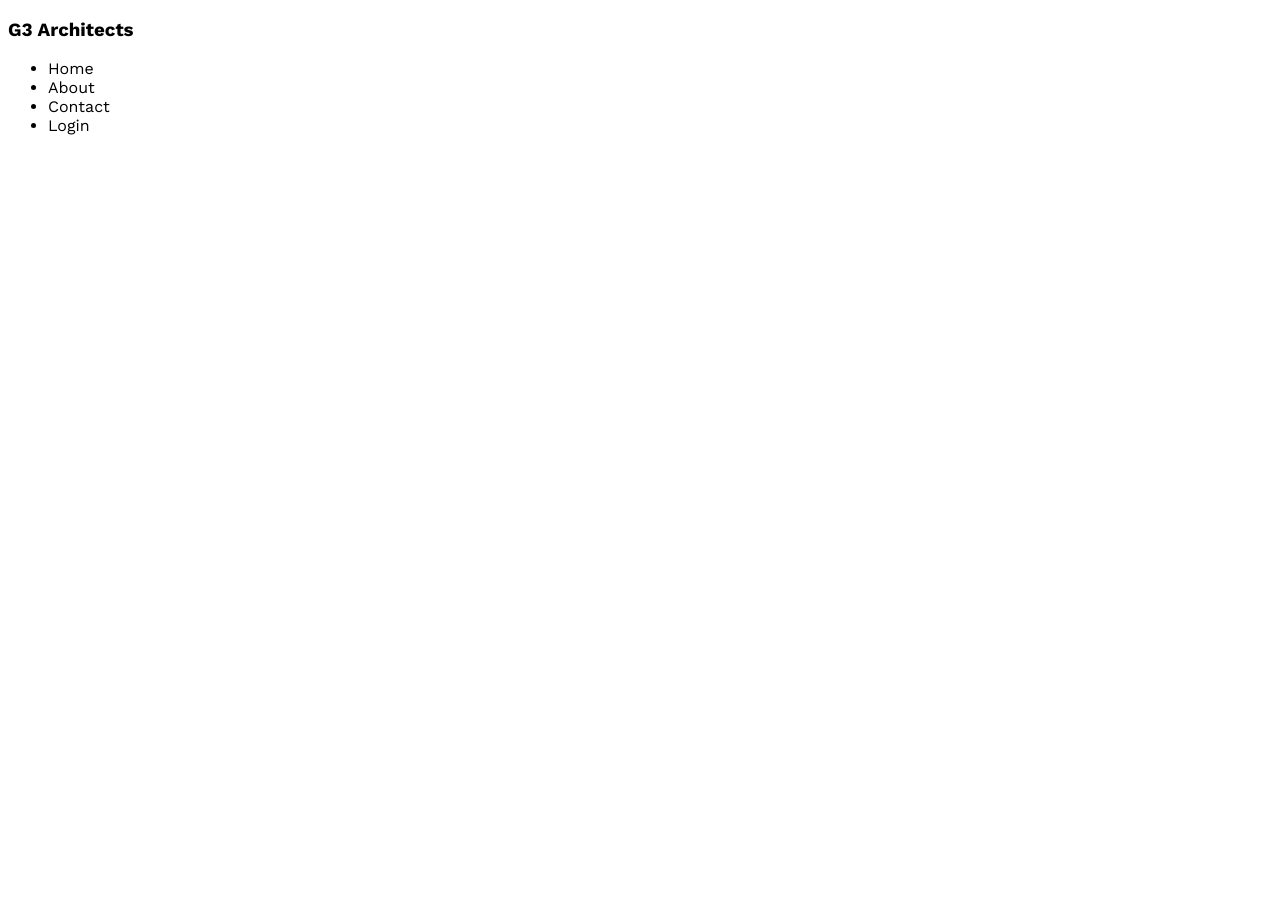
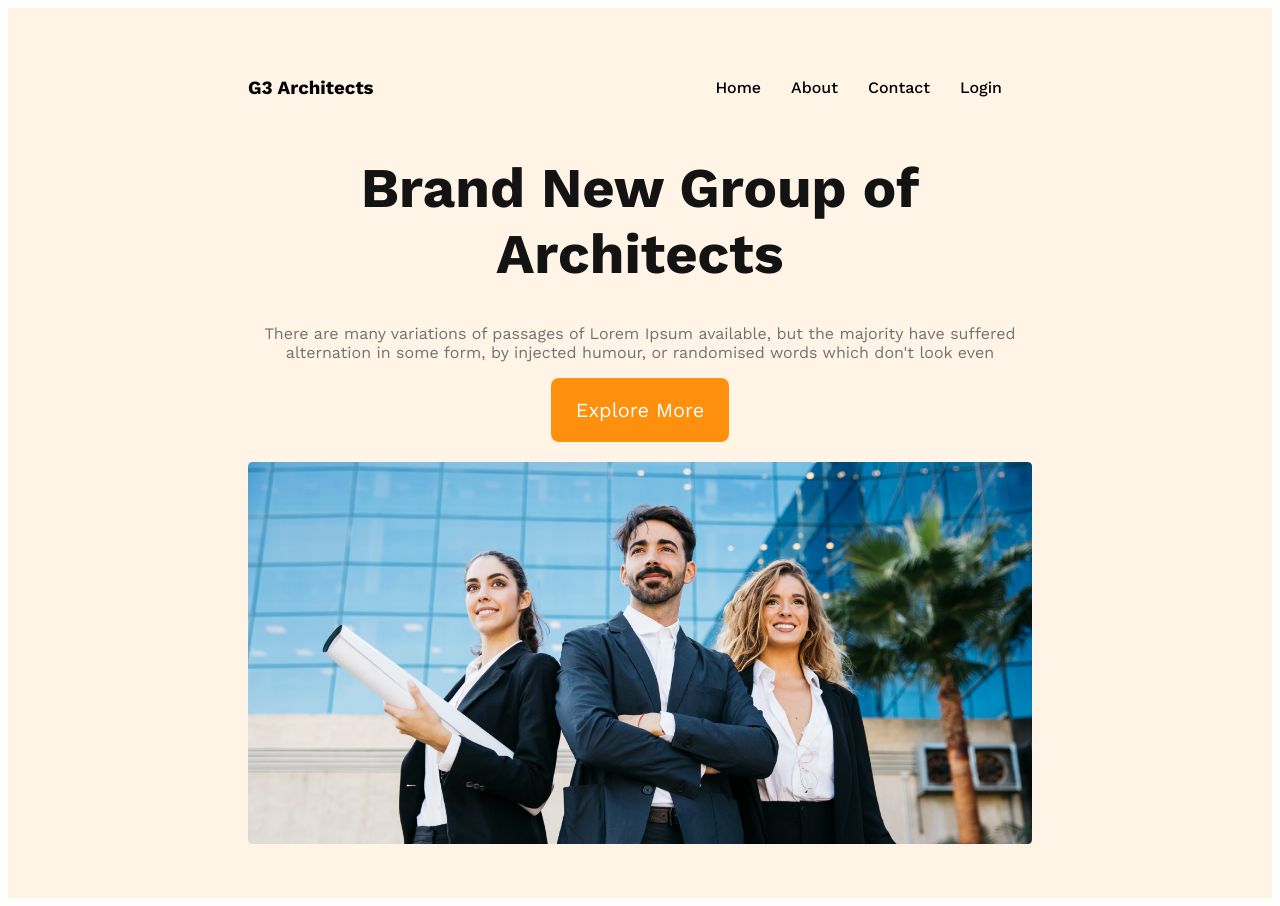
Before and after one commit to ash-haash/g3-architects-responsive-landing-page, a plain HTML site: page index.html in a window 1280 px wide. Before the commit the page ends 800 px from the top, so only its background shows below. Drawn offline with nearby package versions, Linux system fonts and the light colour scheme.

Commit message:
banner content added

```diff
--- a/index.html
+++ b/index.html
@@ -19,6 +19,16 @@
                 <li><a href=""></a>Login</li>
             </ul>
         </nav>
+        <div class="bannerDiv">
+            <div class="bannerDiv-content">
+                <h1 class="bannerDiv-title">Brand New Group of Architects</h1>
+                <p class="bannerDiv-description">There are many variations of passages of Lorem Ipsum available, but the
+                    majority have suffered alternation in some form, by injected humour, or randomised words which don't
+                    look even</p>
+                <button class="btn-primary">Explore More</button>
+            </div>
+            <img src="images/banner.png" alt="">
+        </div>
     </header>
 </body>
 
--- a/styles/achitect.css
+++ b/styles/achitect.css
@@ -1,6 +1,73 @@
 /* work sans font from google fonts */
 @import url('https://fonts.googleapis.com/css2?family=Work+Sans:wght@400;500;600;700;800&display=swap');
 
+/* shared styles */
 * {
     font-family: 'Work Sans', sans-serif;
 }
+
+.btn-primary {
+    border-radius: 8px;
+    background: #ff900e;
+    padding: 20px 25px;
+    color: #FFF;
+    font-size: 1.25rem;
+    cursor: pointer;
+    border: 0;
+}
+
+/* header styles */
+header {
+    background: rgba(255, 144, 14, 0.10);
+    padding: 50px 240px;
+}
+
+nav {
+    display: flex;
+    justify-content: space-between;
+    align-items: center;
+}
+
+.nav-title {
+    font-size: 3rem;
+    font-weight: 700;
+    color: #131313;
+}
+
+nav>ul {
+    display: flex;
+}
+
+nav li {
+    list-style: none;
+    margin-right: 30px;
+    font-weight: 500;
+    font-size: 1rem;
+}
+
+nav li a {
+    text-decoration: none;
+    color: #424242
+}
+
+/* banner styles */
+.bannerDiv-content {
+    max-width: 800px;
+    text-align: center;
+    margin: 0 auto;
+}
+
+.bannerDiv-title {
+    font-size: 3.5rem;
+    font-weight: 700;
+    color: #131313;
+}
+
+.bannerDiv-description {
+    color: #727272;
+}
+
+.bannerDiv img {
+    width: 100%;
+    margin-top: 20px;
+}
```
